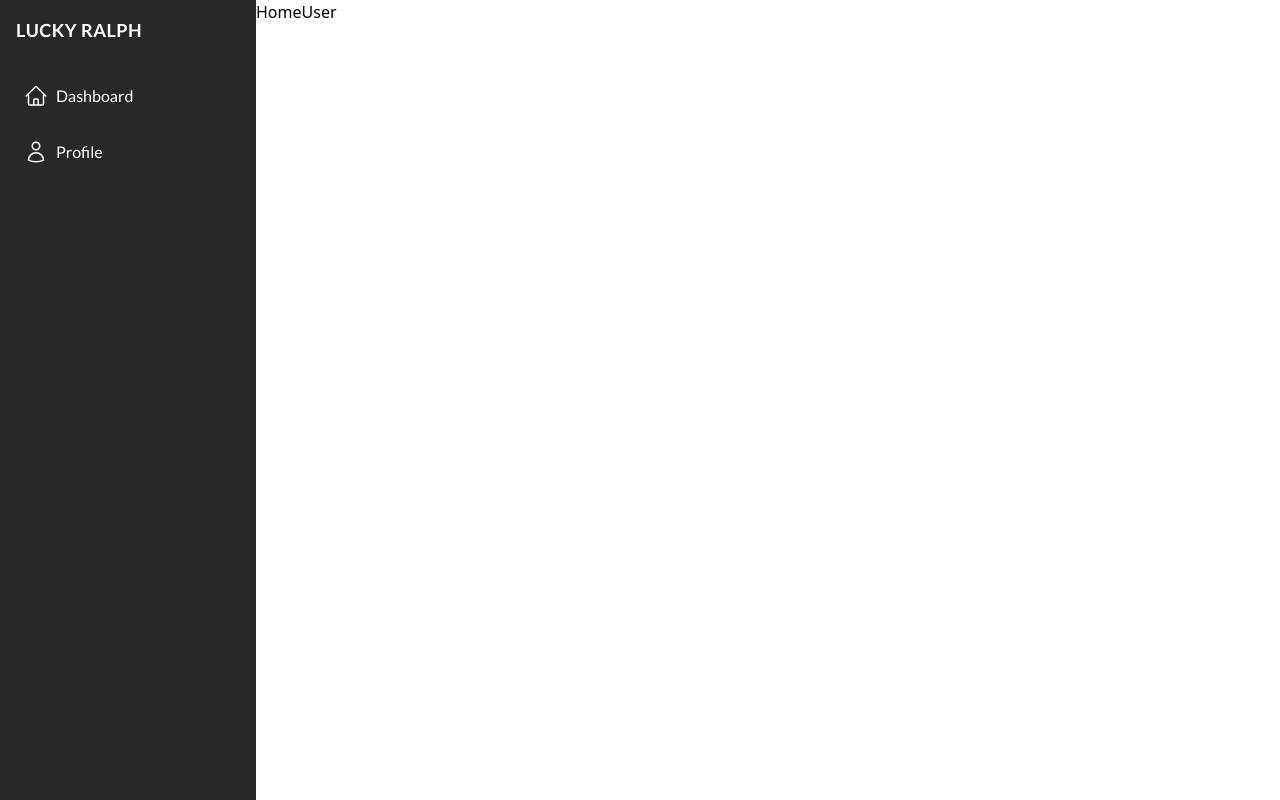
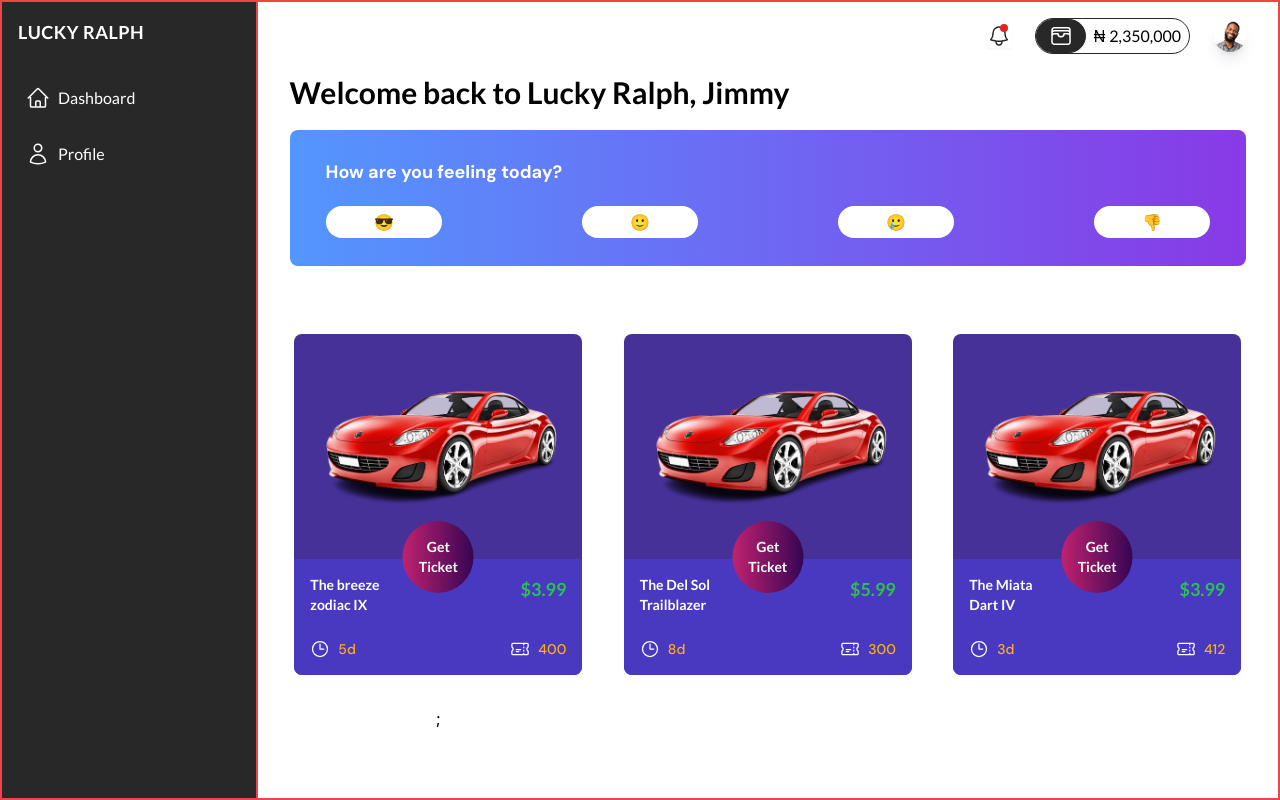
Before and after one commit to sleek-ennju/raffleDrawWebsite, a React (Vite) app: page /user/1 in a window 1280 px wide. Built offline with nearby package versions, Linux system fonts and the light colour scheme.

Commit message:
completed 70% of user dashboard homepage

```diff
--- a/src/components/pages/UserDashboard.jsx
+++ b/src/components/pages/UserDashboard.jsx
@@ -17,13 +17,13 @@ function UserDashboard() {
     }
   ];
   return (
-    <section className="grid grid-cols-5 min-h-dvh">
-      <nav className="bg-blackclr flex flex-col gap-8 py-4 pl-4">
+    <section className="grid grid-cols-5 min-h-dvh relative border border-solid border-red-500">
+      <nav className="bg-blackclr flex flex-col gap-8 py-4 pl-4 col-span-1  border border-solid border-red-500">
           <h3 className="text-white text-lg font-lato font-semibold tracking-wide uppercase">Lucky Ralph</h3>
           <menu className="flex flex-col gap-4">
             {dashboardMenus.map(({title,link,icon},index)=>(
               <li key={index} >
-                <NavLink to={link} style={({isActive}) => ({backgroundColor: isActive ? "rgb(83,150,255)" : "transparent"})} className="text-white font-lato font-medium text-base flex items-center gap-2 transition-all duration-300 pl-2 py-2 rounded-tl-lg rounded-bl-lg">
+                <NavLink to={link} style={({isActive}) => ({backgroundColor: isActive ? "rgb(83,150,255)" : "transparent"})}  className="text-white font-lato font-medium text-base flex items-center gap-2 transition-all duration-300 pl-2 py-2 rounded-tl-lg rounded-bl-lg">
                   <span>{icon}</span>
                   {title}
                 </NavLink>
@@ -31,7 +31,7 @@ function UserDashboard() {
             ))}
           </menu>
       </nav>
-      <div className="col-span-4">
+      <div className="col-span-4 overflow-y-auto border border-solid border-red-500">
         <Outlet />
       </div>
     </section>
--- a/src/components/userDashboard/HomeUser.jsx
+++ b/src/components/userDashboard/HomeUser.jsx
@@ -1,8 +1,78 @@
-
+import Ticket from "../ui/Ticket";
+import { WalletIcon, BellIcon } from "@heroicons/react/24/outline";
+import userImg from "../../assets/images/happyClient.png";
+import potentialWinning from "../../assets/images/superCar3.png";
 
 function HomeUser() {
+  const moods = ["😎", "🙂", "🥲", "👎"];
+  const contests = [
+    {
+      winning: potentialWinning,
+      title: "The breeze zodiac IX" ,
+      ticketCost: "$3.99",
+      countdown: "5d",
+      totalTickets: 400
+    },
+    {
+      winning: potentialWinning,
+      title: "The Del Sol Trailblazer" ,
+      ticketCost: "$5.99",
+      countdown: "8d",
+      totalTickets: 300
+    },
+    {
+      winning: potentialWinning,
+      title: "The Miata Dart IV" ,
+      ticketCost: "$3.99",
+      countdown: "3d",
+      totalTickets: 412
+    },
+  ]
   return (
-    <div>HomeUser</div>
+    <section className="py-4 px-8  flex flex-col gap-5">
+      <nav className="flex justify-end items-center gap-6">
+        <div className="shadow-sm relative cursor-pointer">
+            <BellIcon className="w-6 h-6 text-blackclr" />
+            <div className="w-2 h-2 absolute top-0 right-[0.15rem] rounded-full bg-red-600"></div>
+        </div>
+        <div className="flex items-center gap-2 border border-solid border-blackclr rounded-3xl max-w-fit pr-2">
+          <div className="bg-blackclr shadow-sm border border-solid border-blackclr rounded-3xl py-1 px-3">
+            <WalletIcon className="w-6 h-6 text-white" />
+          </div>
+          <h4 className="text-base font-lato font-medium"><span className="mr-1">₦</span>2,350,000</h4>
+        </div>
+        <div className='w-[2rem] h-[2rem] rounded-[50%] overflow-hidden bg-white shadow-lg'>
+          <img src={userImg} className='w-full h-full object-cover' alt="client close up" />
+        </div>
+      </nav>
+
+      {/* mood section */}
+      <div className="flex flex-col gap-5">
+        <h2 className="font-lato font-bold text-3xl">Welcome back to Lucky Ralph, Jimmy</h2>
+        <div className="bg-gradient-to-r from-bgBlue to-bgPurple rounded-lg py-7 px-9 flex flex-col gap-5">
+          <h3 className="text-white font-dmsans font-bold text-lg">How are you feeling today?</h3>
+          <div className="flex justify-between">
+            {moods.map((mood,index)=>(
+              <div key={index} className="py-1 px-12 bg-white rounded-2xl ">{mood}</div>
+            ))}
+          </div>
+        </div>
+      </div>
+
+      {/* active tickets */}
+      <div className="grid grid-cols-1 justify-items-center sm:grid-cols-2 lg:grid-cols-3 mt-12 gap-8">
+        {contests.map(({winning, title, ticketCost, countdown, totalTickets}, index) => (
+            <Ticket
+              key={index}
+              winning={winning}
+              title={title}
+              ticketCost={ticketCost}
+              countdown={countdown}
+              totalTickets={totalTickets}
+            />
+        ))};
+      </div>
+    </section>
   )
 }
 
```
